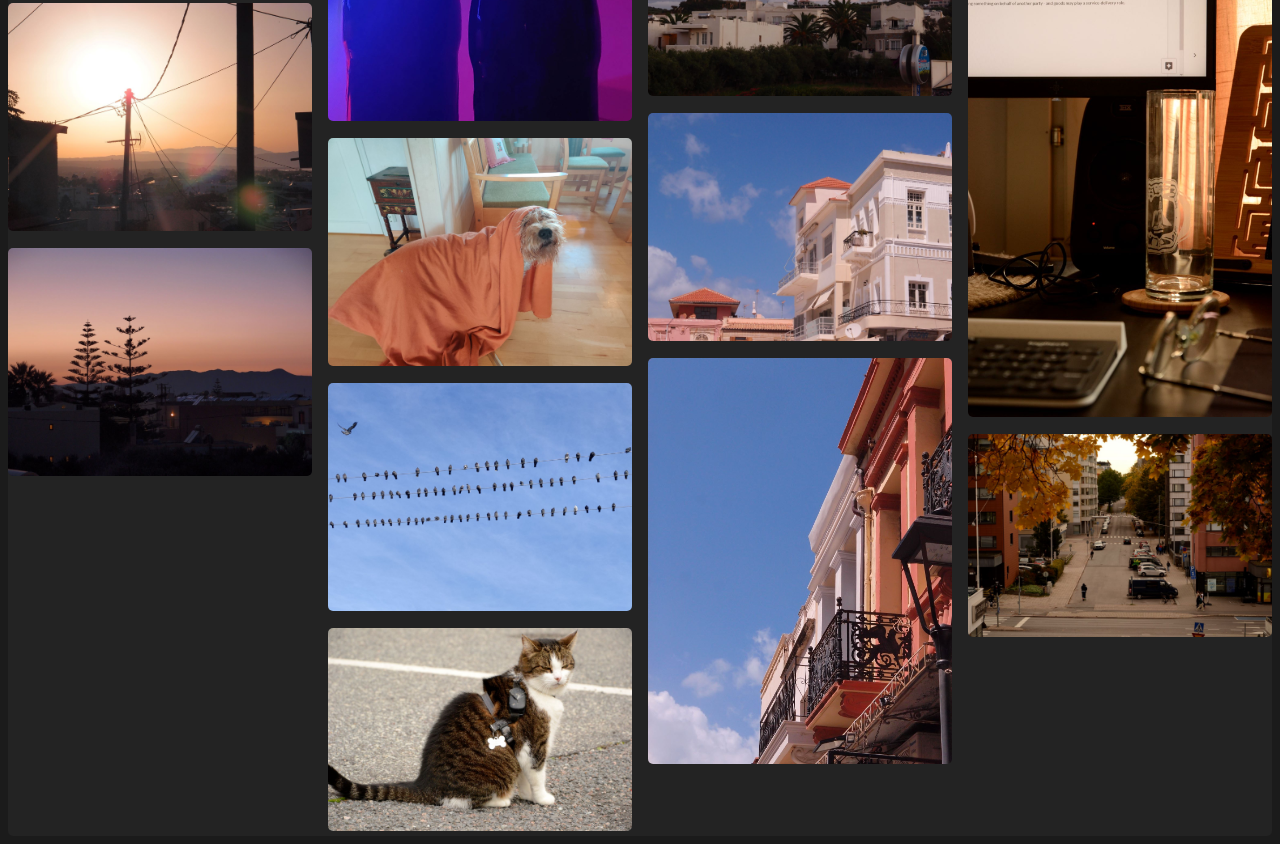
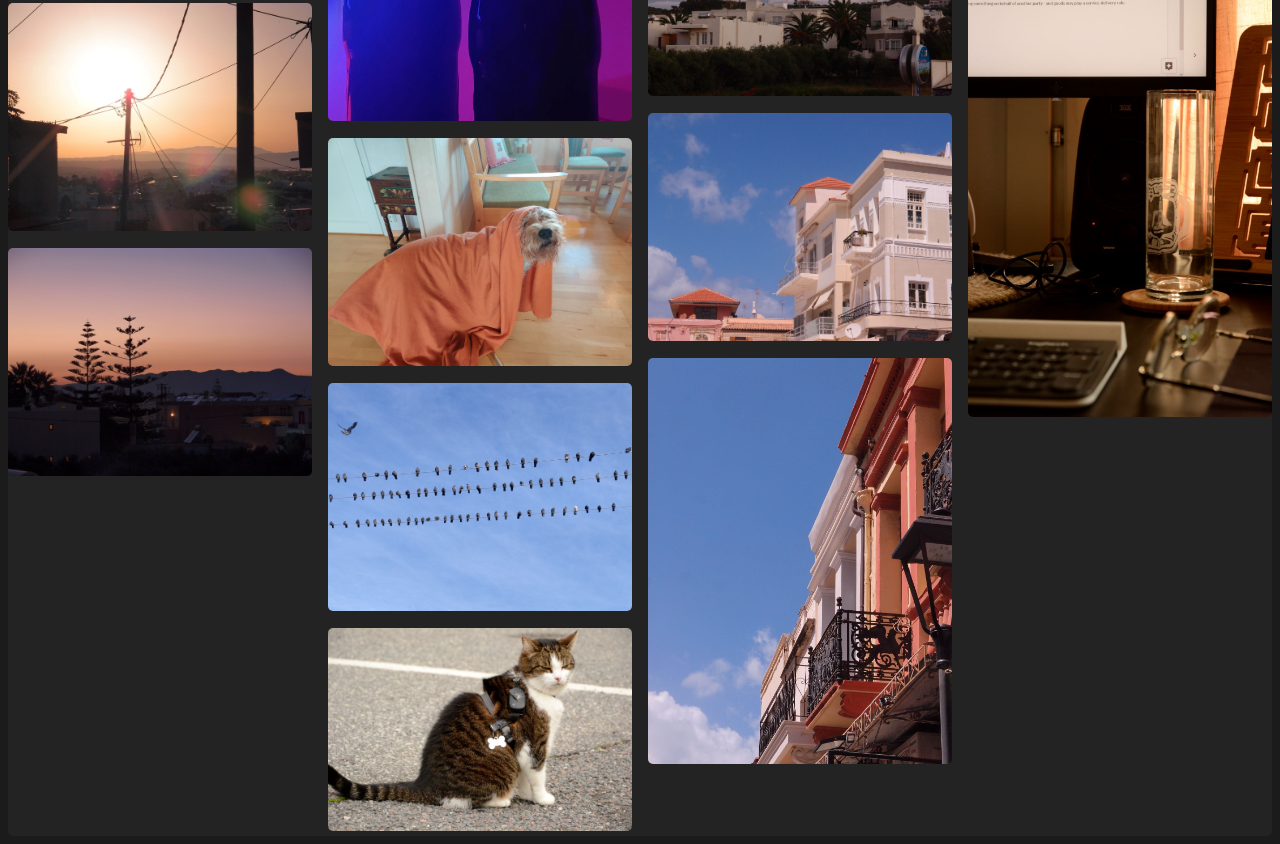
Before and after one commit to h-malm/h-malm.github.io, a plain HTML site: page index.html in a window 1280 px wide. Shown: the part 4231-5075 px from the top of the page. Drawn offline with Linux system fonts and the light colour scheme.

Commit message:
Update index.html

```diff
--- a/index.html
+++ b/index.html
@@ -102,7 +102,6 @@
                 <img src="/lowresimages/P9090904.jpg" >
                 <img src="/lowresimages/PA210078.jpg" >
                 <img src="/lowresimages/DSC0005.jpg" >
-                <img src="/lowresimages/DSC0029.jpg" >
           </div>
     </div>
 
```
